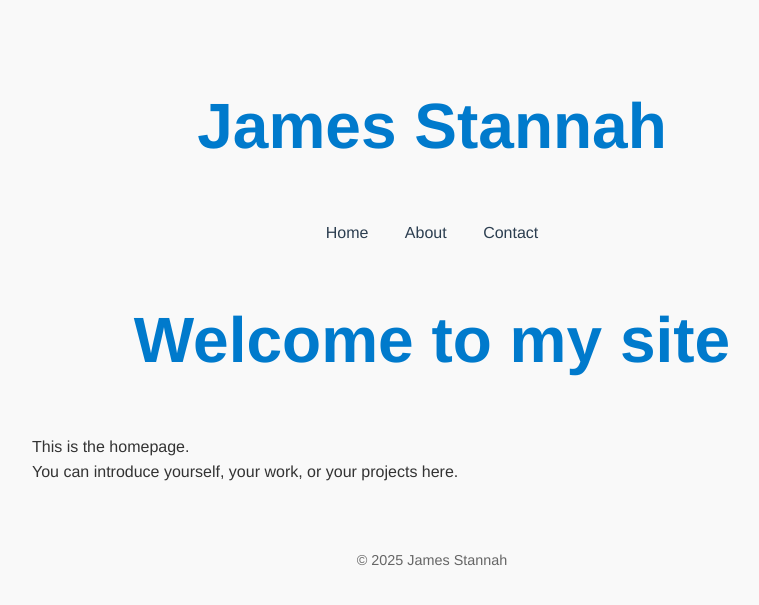
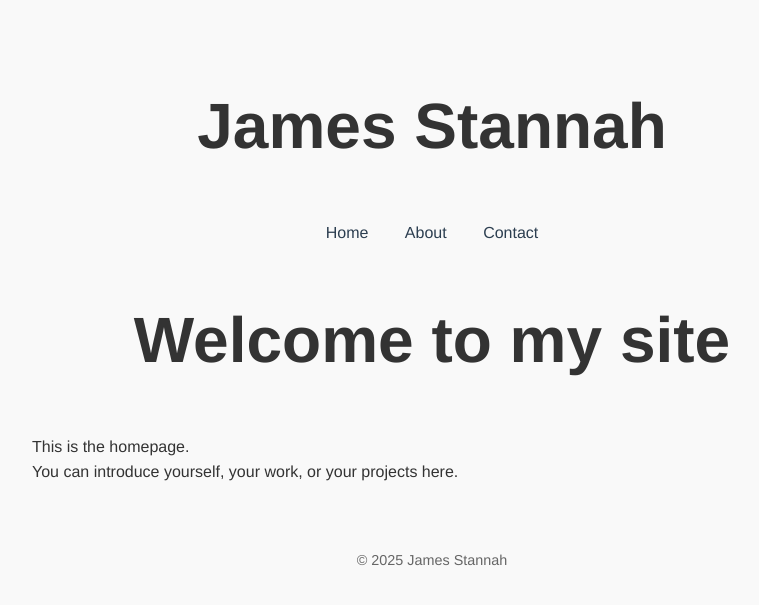
Before and after one commit to jamesstannah/jamesstannah.github.io, a Jekyll site: the page built from index.md, in a window 1280 px wide. Shown: the top 605 px of the page, without its empty margins (208-967 px from the left). Built offline with Jekyll 4.4.1, drawn with Linux system fonts in a browser that asks for light colours.

Commit message:
Update style.css

```diff
--- a/assets/style.css
+++ b/assets/style.css
@@ -11,7 +11,7 @@ body {
 body.home h1 {
   font-size: 4rem;  /* bigger title for homepage only */
   text-align: center;
-  color: #007acc;   /* optional color */
+  color: #333;
 }
 
 h1 {
```
